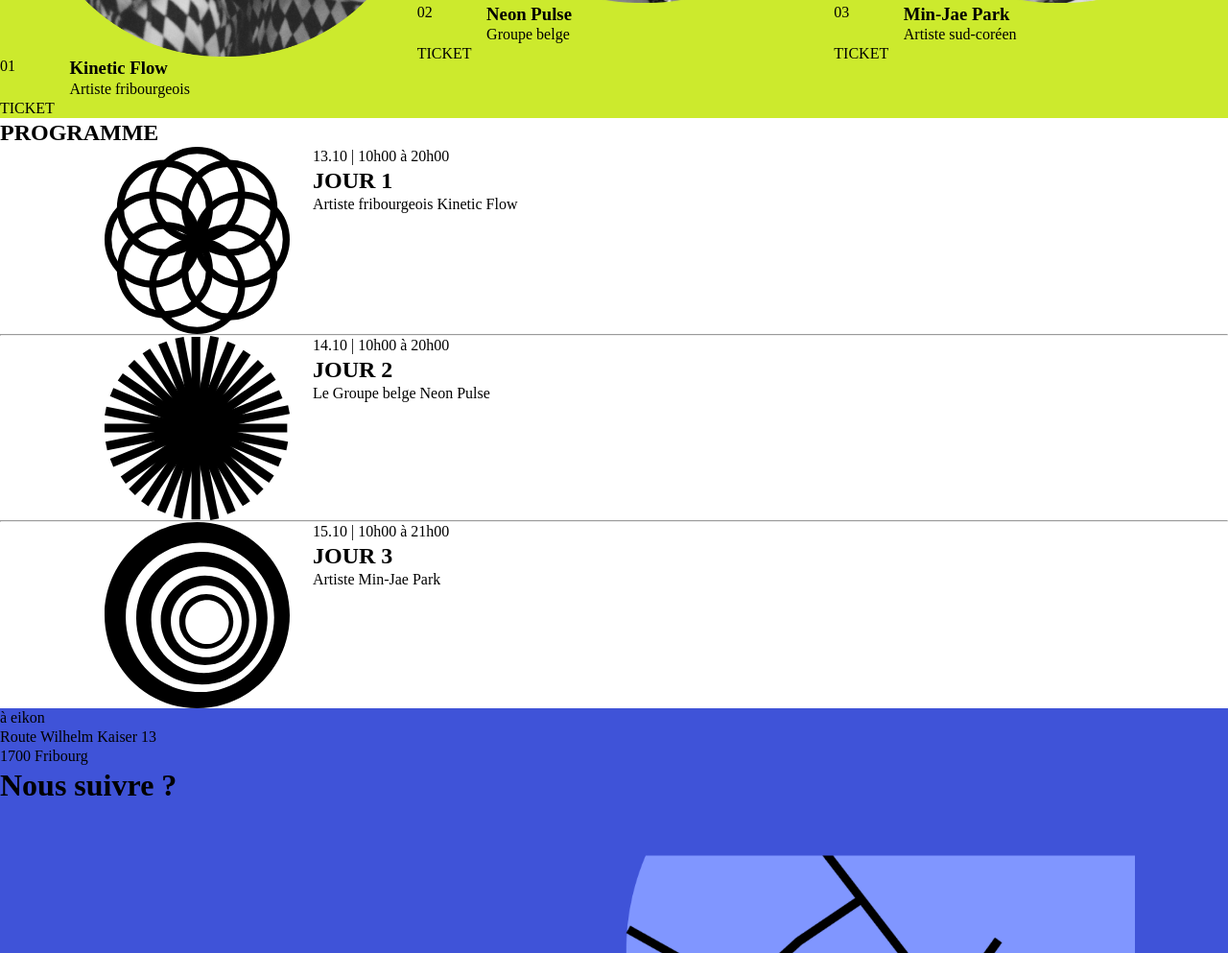
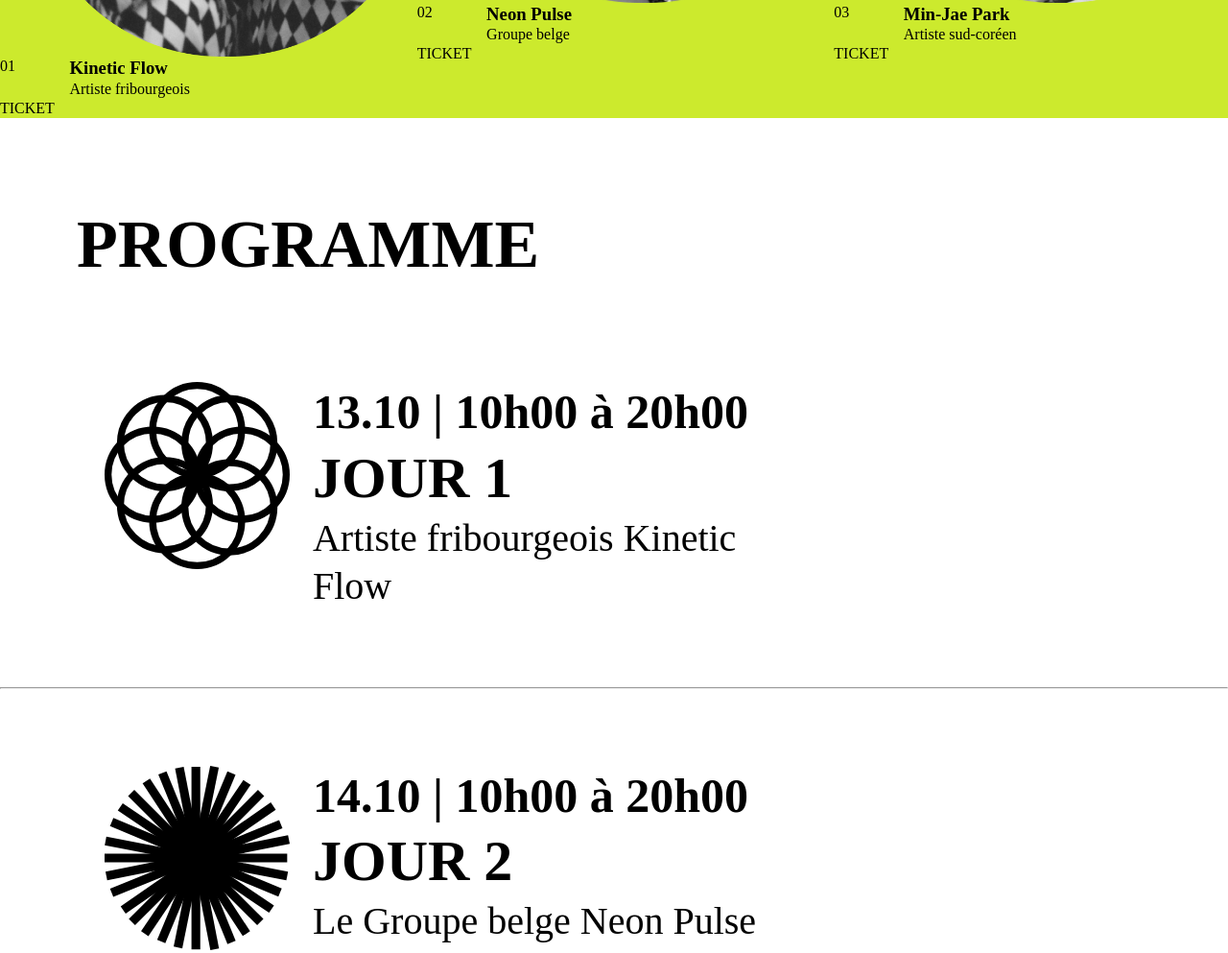
Before and after one commit to KhanicaMao/IMD21_PPRO_MaoKhanica, a website built with Parcel: page src/index.html in a window 1280 px wide. Shown: the part 2868-3861 px from the top of the page at 96% size. Built offline with nearby package versions, Linux system fonts and the light colour scheme.

Commit message:
Modifier la section programme et lieu

```diff
--- a/src/index.html
+++ b/src/index.html
@@ -126,17 +126,17 @@
           </div>
         </div>
       </div>
-      <div class="section-programme">
+      <div class="section-programme" id="programme">
         <div class="row">
           <div class="col-12">
-            <div class="col-6"><h2>PROGRAMME</h2></div>
+            <div class="col-6"><h1>PROGRAMME</h1></div>
             <div class="row">
               <div class="col-2 offset-1">
                 <img src="img/forme-6.svg" alt="decoration" />
               </div>
               <div class="col-5">
                 <div class="row">
-                  <div class="col-12">13.10 | 10h00 à 20h00</div>
+                  <div class="col-12"><h3>13.10 | 10h00 à 20h00</h3></div>
                   <div class="col-12"><h2>JOUR 1</h2></div>
                   <div class="col-12">
                     <p>Artiste fribourgeois Kinetic Flow</p>
@@ -153,7 +153,7 @@
               </div>
               <div class="col-5">
                 <div class="row">
-                  <div class="col-12">14.10 | 10h00 à 20h00</div>
+                  <div class="col-12"><h3>14.10 | 10h00 à 20h00</h3></div>
                   <div class="col-12"><h2>JOUR 2</h2></div>
                   <div class="col-12">
                     <p>Le Groupe belge Neon Pulse</p>
@@ -165,12 +165,12 @@
           <div class="col-12"><hr /></div>
           <div class="col-12">
             <div class="row">
-              <div class="col-2 offset-1">
+              <div class="col-2 offset-1" id="img-form-jour3">
                 <img src="img/forme-5.svg" alt="" />
               </div>
               <div class="col-5">
                 <div class="row">
-                  <div class="col-12">15.10 | 10h00 à 21h00</div>
+                  <div class="col-12"><h3>15.10 | 10h00 à 21h00</h3></div>
                   <div class="col-12"><h2>JOUR 3</h2></div>
                   <div class="col-12">
                     <p>Artiste Min-Jae Park</p>
@@ -183,7 +183,7 @@
       </div>
       <div class="localisation" id="localisation">
         <div class="row">
-          <div class="col-6">
+          <div class="col-7">
             <p>
               à eikon <br />
               Route Wilhelm Kaiser 13 <br />
@@ -191,7 +191,7 @@
             </p>
             <h1>Nous suivre ?</h1>
           </div>
-          <div class="col-6">
+          <div class="col-5">
             <img src="img/map-localisation-color.png" alt="map" />
           </div>
         </div>
--- a/src/scss/modules/lieu.scss
+++ b/src/scss/modules/lieu.scss
@@ -1,3 +1,14 @@
 #localisation {
   background-color: #3f53d8;
+  color: white;
+  h1 {
+    font-size: 130px;
+    margin-left: 50px;
+  }
+
+  p {
+    font-size: 40px;
+    margin-top: 320px;
+    margin-left: 50px;
+  }
 }
--- a/src/scss/modules/programme.scss
+++ b/src/scss/modules/programme.scss
@@ -0,0 +1,29 @@
+#programme {
+  h1 {
+    font-size: 70px;
+    margin: 88px 0 100px 80px;
+  }
+
+  h2 {
+    font-size: 60px;
+  }
+
+  h3 {
+    font-size: 50px;
+  }
+
+  hr {
+    margin-top: 80px;
+    margin-bottom: 80px;
+  }
+
+  p {
+    font-family: "Modern Era";
+    font-weight: lighter;
+    font-size: 40px;
+  }
+}
+
+#img-form-jour3 {
+  margin-bottom: 140px;
+}
```
Also changed, not shown: dist/index.html, 2 other files.
